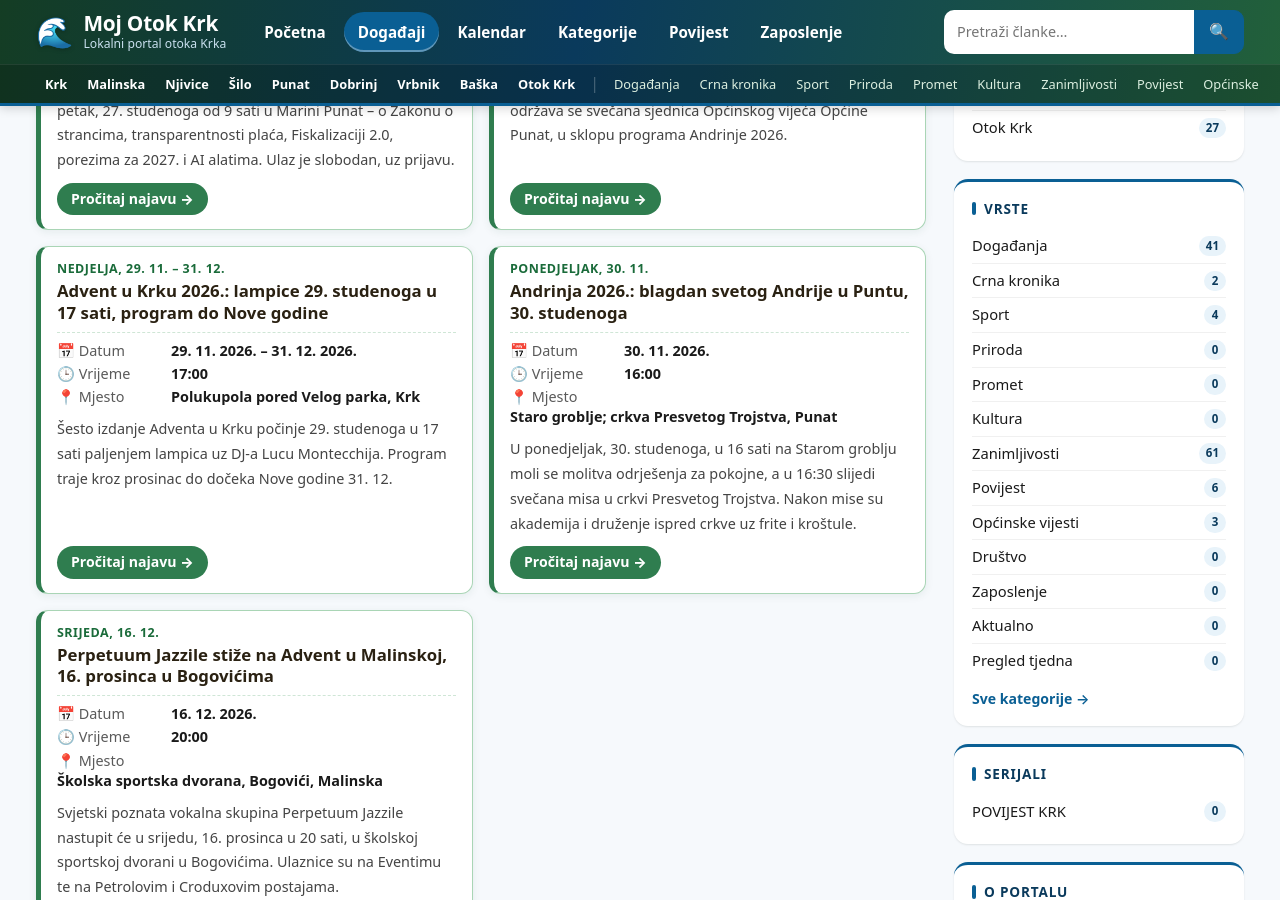
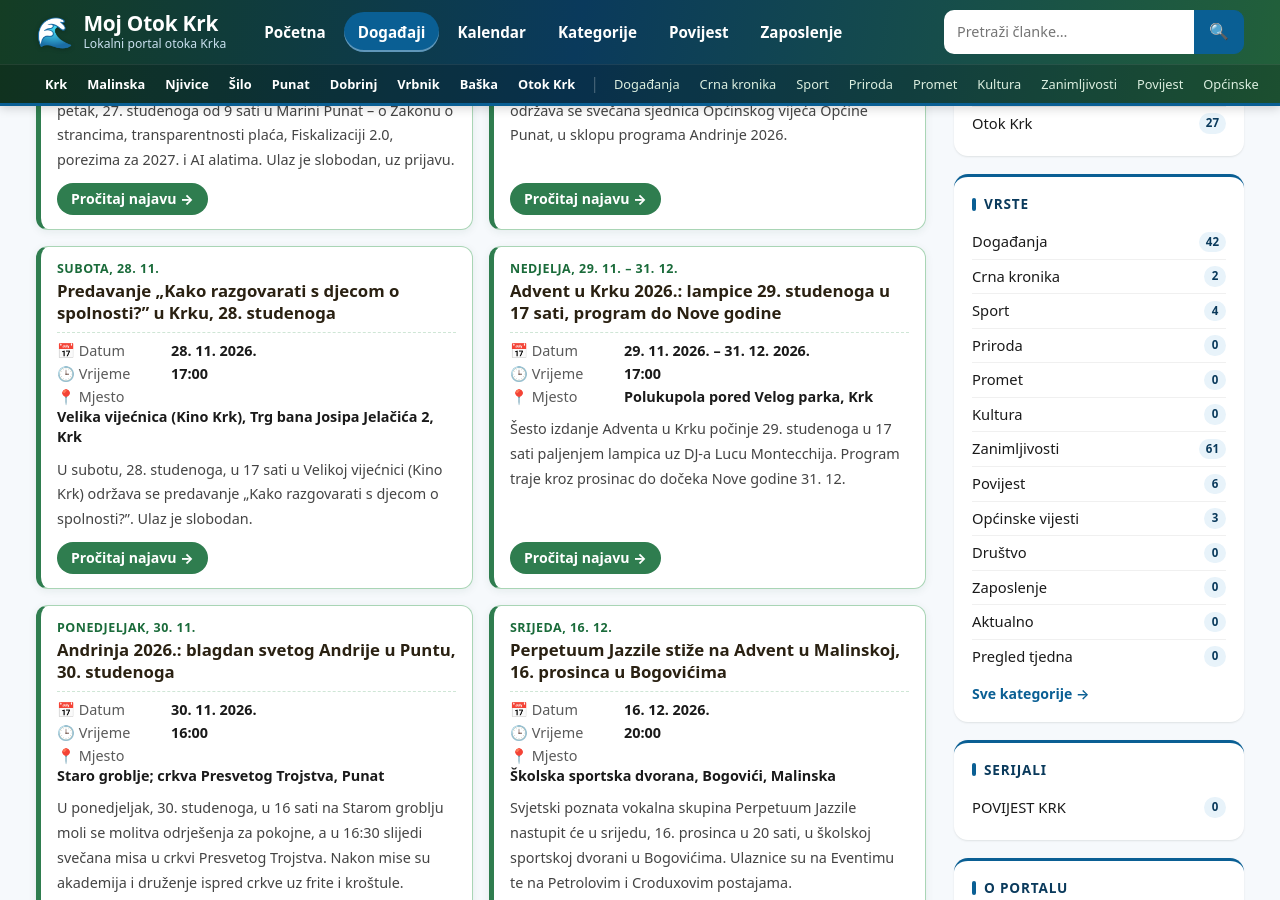
Before and after one commit to MojGK/moj-otok-krk, a Jekyll site: the page built from dogadaji.md, in a window 1280 px wide and 900 px high, scrolled down 3700 px. Built offline with Jekyll 4.4.1, drawn with Linux system fonts in a browser that asks for light colours; some of the changed text lies outside the part shown.

Commit message:
11.11: Predavanje „Kako razgovarati s djecom o spolnosti?” u subotu u Velikoj vijećnici u Krku

```diff
--- a/_data/dogadjanja.yml
+++ b/_data/dogadjanja.yml
@@ -159,6 +159,13 @@ dogadjaji:
     grad: Punat
     opis: "U petak, 27. studenoga, u 18 sati u Narodnom domu održava se svečana sjednica Općinskog vijeća Općine Punat, u sklopu programa Andrinje 2026."
     link: /andrinja-2026-dan-opcine-punat/
+  - naziv: "Predavanje „Kako razgovarati s djecom o spolnosti?” u Krku, 28. studenoga"
+    datum: 2026-11-28
+    vrijeme: "17:00"
+    mjesto: "Velika vijećnica (Kino Krk), Trg bana Josipa Jelačića 2, Krk"
+    grad: Krk
+    opis: "U subotu, 28. studenoga, u 17 sati u Velikoj vijećnici (Kino Krk) održava se predavanje „Kako razgovarati s djecom o spolnosti?”. Ulaz je slobodan."
+    link: /predavanje-kako-razgovarati-s-djecom-krk/
   - naziv: "Advent u Krku 2026.: lampice 29. studenoga u 17 sati, program do Nove godine"
     datum: 2026-11-29
     datum_do: 2026-12-31
--- /dev/null
+++ b/_posts/2026-11-11-predavanje-kako-razgovarati-s-djecom-krk.md
@@ -0,0 +1,31 @@
+---
+layout: post
+title: "Predavanje „Kako razgovarati s djecom o spolnosti?” u subotu u Velikoj vijećnici u Krku"
+date: 2026-11-11 13:15:00 +0100
+location: Krk
+type: Događanja
+categories: [Krk, Događanja]
+event_date: 2026-11-28 17:00:00 +0100
+event_place: "Velika vijećnica (Kino Krk), Trg bana Josipa Jelačića 2"
+excerpt: "U subotu, 28. studenoga, u 17 sati u Velikoj vijećnici (Kino Krk), Trg bana Josipa Jelačića 2, održava se predavanje „Kako razgovarati s djecom o spolnosti?”. Ulaz je slobodan."
+image: /assets/images/predavanje-kako-razgovarati-s-djecom-krk-ilustracija.jpg
+image_alt: "Ilustracija prazne vijećničke dvorane s klupama i govornicom"
+image_credit: "Ilustracija (generirana), nije fotografija Velike vijećnice ni predavanja"
+source: "[otok-krk.org](https://otok-krk.org/krk/kako-razgovarati-s-djecom-o-spolnosti-dvije-strucnjakinje-gostuju-na-krku) (Milovan Kirinčić)"
+---
+
+Predavanje **„Kako razgovarati s djecom o spolnosti?”** održava se u **subotu, 28. studenoga 2026., u 17:00**, u **Velikoj vijećnici (Kino Krk)**, Trg bana Josipa Jelačića 2, prema najavi portala otok-krk.org. Ulaz je slobodan.
+
+Na najavi kao gošće stoje **dr. sc. Josipa Nemet**, molekularna biologinja, s predavanjem **„Zarobljeni u nagonu: kako seksualizacija otima djetinjstvo”**, i **dr. sc. Marina Katinić Pleić**, filozofkinja i bioetičarka, s predavanjem **„Sveobuhvatno seksualno obrazovanje – trojanski konj?”**.
+
+Prema istoj najavi, predavanje je namijenjeno roditeljima, odgojno-obrazovnim djelatnicima i ostalim zainteresiranima.
+
+## Praktično
+
+- **subota, 28. 11. 2026., 17:00**
+- **Velika vijećnica (Kino Krk), Trg bana Josipa Jelačića 2, Krk**
+- ulaz slobodan
+
+## Izvori
+
+- otok-krk.org, Milovan Kirinčić, 11. 11. 2026.
```
Also changed, not shown: assets/images/predavanje-kako-razgovarati-s-djecom-krk-ilustracija.jpg (added), assets/images/thumbs/predavanje-kako-razgovarati-s-djecom-krk-ilustracija.jpg (added).
